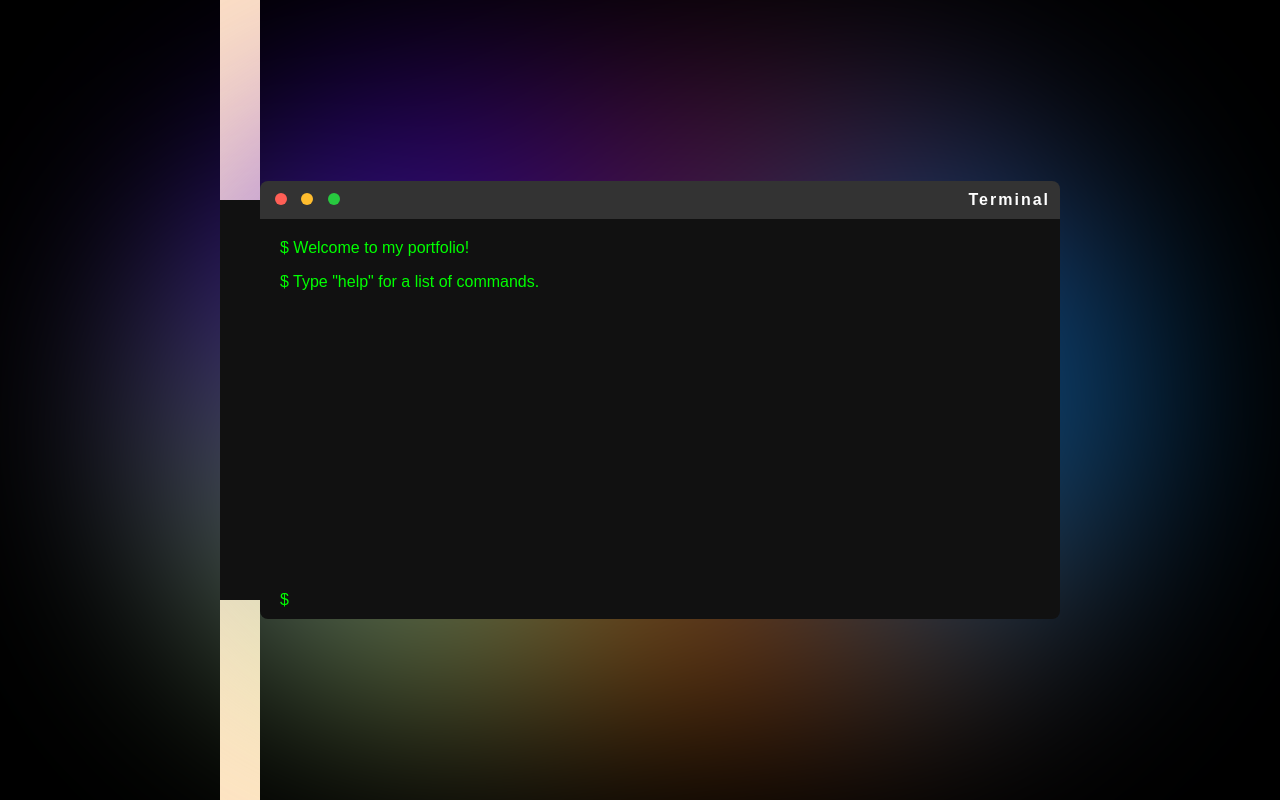
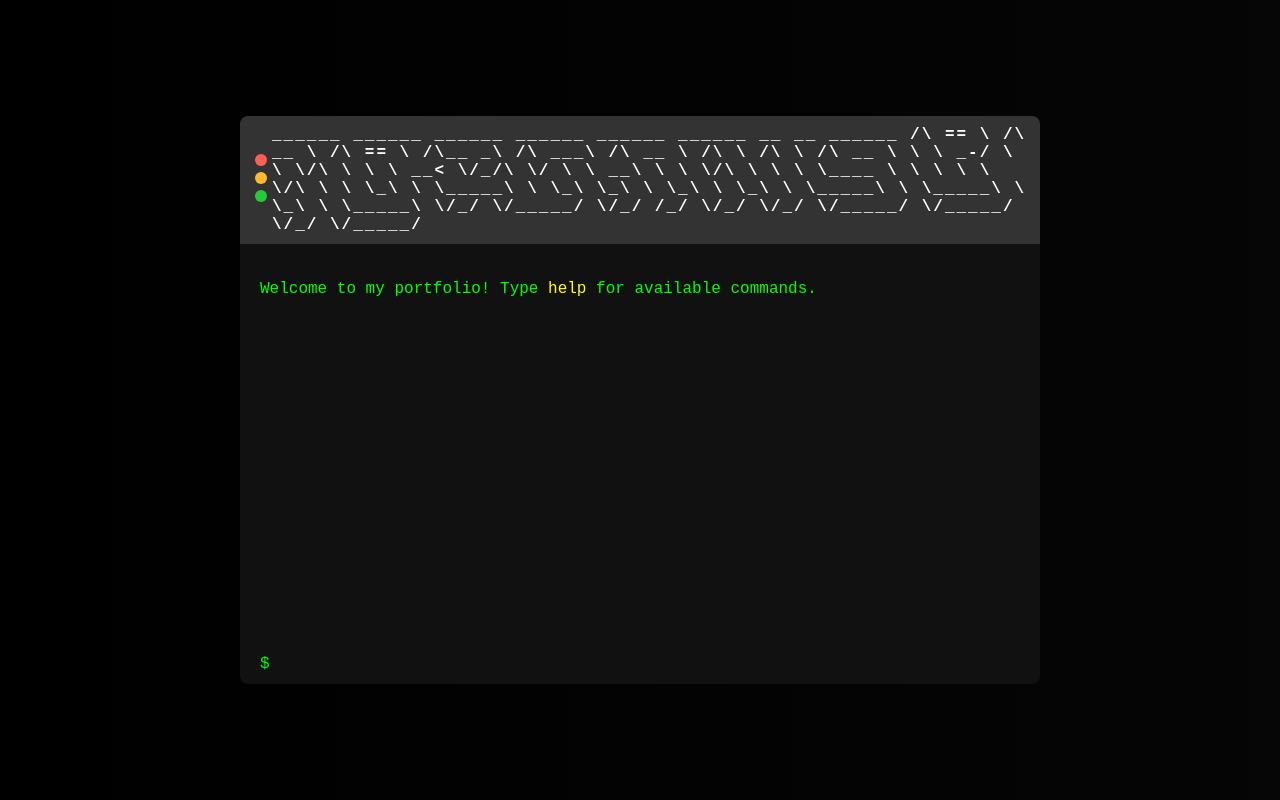
Before and after one commit to Aaseka/Aaseka.github.io, a plain HTML site: page index.html in a window 1280 px wide. Drawn offline with Linux system fonts and the light colour scheme.

Commit message:
Add files via upload

```diff
--- a/index.html
+++ b/index.html
@@ -3,24 +3,11 @@
   <head>
     <meta charset="UTF-8" />
     <meta name="viewport" content="width=device-width, initial-scale=1.0" />
-    <title>Portfolio - Aashish Sekar</title>
+    <title>Developer Portfolio</title>
     <link rel="stylesheet" href="style.css" />
+    <link rel="icon" href="assets/favicon.ico" />
   </head>
   <body>
-    <!-- Blob Animation -->
-    <div class="blob-outer-container">
-      <div class="blob-inner-container">
-        <div class="blob"></div>
-      </div>
-    </div>
-
-    <!-- Home Page Content -->
-    <div class="home-page">
-      <div class="content">
-        <!-- Optionally add content or quotes -->
-      </div>
-    </div>
-
     <div class="terminal">
       <div class="header">
         <div class="buttons">
@@ -28,11 +15,19 @@
           <span class="minimize"></span>
           <span class="maximize"></span>
         </div>
-        <div class="title">Terminal</div>
+        <div class="title">
+          ______ ______ ______ ______ ______ ______ __ __ ______ /\ == \ /\ __ \
+          /\ == \ /\__ _\ /\ ___\ /\ __ \ /\ \ /\ \ /\ __ \ \ \ _-/ \ \ \/\ \ \
+          \ __< \/_/\ \/ \ \ __\ \ \ \/\ \ \ \ \____ \ \ \ \ \ \/\ \ \ \_\ \
+          \_____\ \ \_\ \_\ \ \_\ \ \_\ \ \_____\ \ \_____\ \ \_\ \ \_____\ \/_/
+          \/_____/ \/_/ /_/ \/_/ \/_/ \/_____/ \/_____/ \/_/ \/_____/
+        </div>
       </div>
       <div class="content">
-        <p>$ Welcome to my portfolio!</p>
-        <p>$ Type "help" for a list of commands.</p>
+        <p>
+          Welcome to my portfolio! Type <span class="highlight">help</span> for
+          available commands.
+        </p>
         <div id="output"></div>
         <div class="input-line">
           <span>$ </span><input id="input" type="text" autofocus />
--- a/style.css
+++ b/style.css
@@ -71,7 +71,7 @@ body {
 input {
   background: transparent;
   border: none;
-  color: rgb(252, 252, 252);
+  color: #0f0;
   outline: none;
   font-family: inherit;
   font-size: 1em;
@@ -81,81 +81,16 @@ input {
   box-shadow: 0 0 10px yellow;
 }
 
-* {
-  padding: 0;
-  margin: 0;
-  box-sizing: border-box;
-  outline: 0;
-  font-family: sans-serif;
+/* Background Animation */
+body::before {
+  content: "";
+  position: absolute;
+  top: 0;
+  left: 0;
+  width: 100%;
+  height: 100%;
+  background: linear-gradient(270deg, #000, #111, #000);
+  background-size: 600% 600%;
+  animation: waves 10s ease infinite;
+  z-index: -1;
 }
-
-.home-page {
-  background-color: #ffe4c4;
-  height: 100vh;
-  display: grid;
-  place-items: center;
-}
-
-.content {
-  display: flex;
-  flex-direction: column;
-  gap: 16px;
-  position: relative;
-  z-index: 1;
-}
-
-.content .by {
-  color: #00e1ff;
-}
-
-.blob-outer-container {
-  position: fixed;
-  height: 100%;
-  width: 100%;
-  z-index: 0;
-  inset: 0;
-  margin: auto;
-  filter: blur(100px);
-  opacity: 0.5;
-}
-
-.blob-inner-container {
-  border-radius: 99999px;
-  position: absolute;
-  inset: 0;
-  margin: auto;
-  width: 100vw;
-  height: 100vh;
-  min-width: 1000px;
-  overflow: hidden;
-  background-color: #fff;
-  transform: scale(0.8);
-}
-
-.blob {
-  position: absolute;
-  width: 100vw;
-  height: 100vh;
-  inset: 0;
-  margin: auto;
-  background: conic-gradient(
-    from 0deg,
-    #08f,
-    #f60,
-    #bbffa1,
-    #4c00ff,
-    #ab2666,
-    #09f
-  );
-  animation: spinBlob 20s linear infinite;
-}
-
-@keyframes spinBlob {
-  0% {
-    transform: rotate(0deg) scale(2);
-  }
-
-  100% {
-    transform: rotate(1turn) scale(2);
-  }
-}
```
